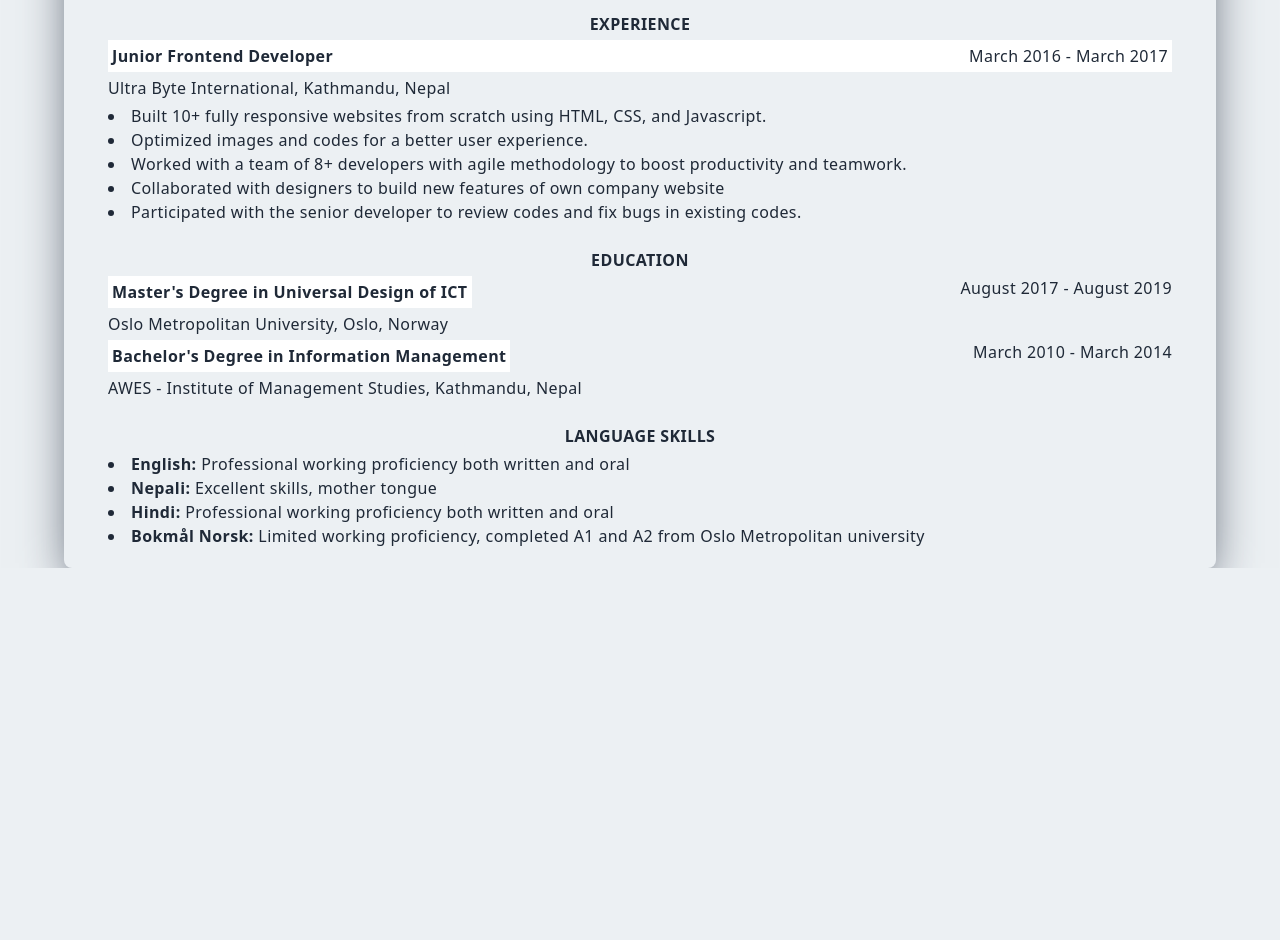
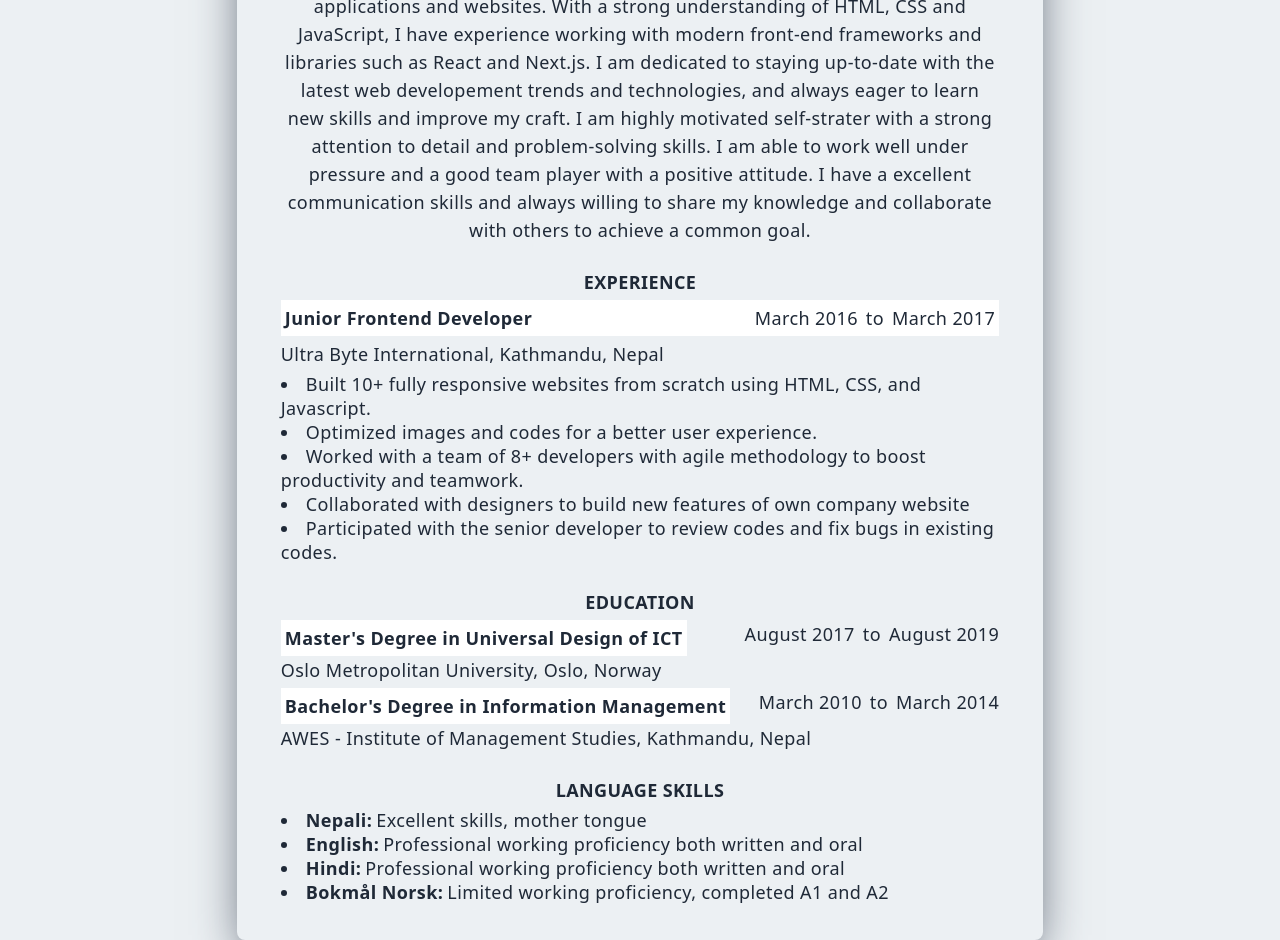
Before and after one commit to Amrit199/portfolio, a Next.js app: page /Resume in a window 1280 px wide. Shown: the part 360-1300 px from the top of the page. Before the commit the page ends 928 px from the top, so only its background shows below. Built offline with nearby package versions, Linux system fonts and the light colour scheme.

Commit message:
formatted and categroized
formatted and categroized

```diff
--- a/data.js
+++ b/data.js
@@ -331,4 +331,67 @@ export const Data = {
       ],
     },
   ],
+
+  about: {
+    title: "Who I AM",
+    parag1: "I am passionate for creating visually stunning and highly functional web applications and websites. With a strong understanding of HTML, CSS and JavaScript, I have experience working with modern front-end frameworks and libraries such as React and Next.js. I am dedicated to staying up-to-date with the latest web developement trends and technologies, and always eager to learn new skills and improve my craft. I am highly motivated self-strater with a strong attention to detail and problem-solving skills. I am able to work well under pressure and a good team player with a positive attitude. I have a excellent communication skills and always willing to share my knowledge and collaborate with others to achieve a common goal.",
+    parag2: "I have a Master&#39;s degree in Universal Design of ICT and Bachelor&#39;s degree in Information Management System. I have a experience of working as a junior front-end developer for a year and worked on several personal projects to boost solid foundation in this field.",
+  },
+
+  works: {
+    position: "Junior Frontend Developer",
+    start: "March 2016",
+    end: "March 2017",
+    company: "Ultra Byte International, Kathmandu, Nepal",
+    responsibilities: [
+      {
+        title: "Built 10+ fully responsive websites from scratch using HTML, CSS, and Javascript.",
+      },
+      {
+        title: "Optimized images and codes for a better user experience.",
+      },{
+        title: "Worked with a team of 8+ developers with agile methodology to boost productivity and teamwork.",
+      },
+      {
+        title: "Collaborated with designers to build new features of own company website",
+      },
+      {
+        title: "Participated with the senior developer to review codes and fix bugs in existing codes.",
+      },
+    ],
+  },
+
+  educations: [
+    {
+      degree: "Master's Degree in Universal Design of ICT",
+      start: "August 2017",
+      end: "August 2019",
+      university: "Oslo Metropolitan University, Oslo, Norway",
+    },
+    {
+      degree: "Bachelor's Degree in Information Management",
+      start: "March 2010",
+      end: "March 2014",
+      university: "AWES - Institute of Management Studies, Kathmandu, Nepal",
+    },
+  ],
+
+  languages: [
+    {
+      title: "Nepali",
+      level: "Excellent skills, mother tongue",
+    },
+    {
+      title: "English",
+      level: "Professional working proficiency both written and oral",
+    },
+    {
+      title: "Hindi",
+      level: "Professional working proficiency both written and oral",
+    },
+    {
+      title: "Bokmål Norsk",
+      level: "Limited working proficiency, completed A1 and A2",
+    },
+  ]
 };
--- a/pages/About.jsx
+++ b/pages/About.jsx
@@ -2,6 +2,7 @@ import { AnimatePresence, motion } from "framer-motion";
 import Image from "next/image";
 import React from "react";
 import about from "../public/assets/about.jpg";
+import { Data } from "../data";
 
 const About = () => {
   return (
@@ -30,27 +31,9 @@ const About = () => {
             animate={{ x: 0 }}
             // whileInView={{ x: "0" }}
           >
-            <h2>Who I Am</h2>
-            <p className="text-base md:text-xl">
-              I am passionate for creating visually stunning and highly
-              functional web applications and websites. With a strong
-              understanding of HTML, CSS and JavaScript, I have experience
-              working with modern front-end frameworks and libraries such as
-              React and Next.js. I am dedicated to staying up-to-date with the
-              latest web developement trends and technologies, and always eager
-              to learn new skills and improve my craft. I am highly motivated
-              self-strater with a strong attention to detail and problem-solving
-              skills. I am able to work well under pressure and a good team
-              player with a positive attitude. I have a excellent communication
-              skills and always willing to share my knowledge and collaborate
-              with others to achieve a common goal.
-            </p>
-            <p className="text-base md:text-xl">
-              I have a Master&#39;s degree in Universal Design of ICT and Bachelor&#39;s
-              degree in Information Management System. I have a experience of
-              working as a junior front-end developer for a year and worked on
-              several personal projects to boost solid foundation in this field.
-            </p>
+            <h2>{Data.about.title}</h2>
+            <p className="text-base md:text-xl">{Data.about.parag1}</p>
+            <p className="text-base md:text-xl">{Data.about.parag2}</p>
           </motion.div>
         </div>
       </div>
--- a/pages/Resume.jsx
+++ b/pages/Resume.jsx
@@ -1,104 +1,75 @@
 import React from "react";
 import { BsLinkedin, BsGithub } from "react-icons/bs";
+import { Data } from "../data";
+import Socialcontacts from "../components/Socialcontacts";
 
 const Resume = () => {
   return (
-    <div id="Resume" className=" w-full h-full pt-20">
+    <div
+      id="Resume"
+      className=" w-full lg:w-[70%] mx-auto lg:text-lg h-full pt-20"
+    >
       <h1 className=" text-center pb-4">Resume</h1>
-      <div className="w-[90%] mx-auto h-full px-1 py-4 lg:px-10 shadow-2xl shadow-gray-700 flex flex-col gap-4 rounded-lg">
+      <div className="w-[90%] mx-auto h-full px-1 py-4 lg:py-8 lg:px-10 shadow-2xl shadow-gray-700 flex flex-col gap-4 rounded-lg">
         {/* Name and icons */}
-        <div className="w-full p-1 bg-white flex items-center justify-between">
+        <div className="w-full p-1 lg:p-4 bg-white flex items-center justify-between">
           <h2>Amrit Tamang</h2>
           <div className="flex items-center justify-between gap-3">
-            <BsLinkedin
-              size={30}
-              color="0077B5"
-              className=" shadow-xl shadow-black/30 rounded-full cursor-pointer transition-transform hover:scale-125"
-            />
-            <BsGithub
-              size={30}
-              color="171515"
-              className=" shadow-xl shadow-black/30 rounded-full cursor-pointer transition-transform hover:scale-125"
-            />
+            {Data.socialicons.map((icon, id) => (
+              <Socialcontacts key={id} item={icon} />
+            ))}
           </div>
         </div>
         {/* profile description */}
         <div className=" w-full p-1 flex flex-col gap-3 text-center">
           <h3>FRONT-END DEVELOPER</h3>
-          <p>
-            Passionate front-end developer with a master&apos;s degree in
-            computer science. Skilled in developing modern web applications and
-            websites with years of experience. Capable of learning new
-            technologies and solving critical problems. Able to work well under
-            pressure and a good team player with a positive attitude.
-          </p>
+          <p>{Data.about.parag1}</p>
         </div>
         {/* experience */}
         <div className=" w-full p-1 flex flex-col gap-1">
           <h3 className="text-center">EXPERIENCE</h3>
           <div className="w-full bg-white p-1 flex items-center justify-between">
-            <h4>Junior Frontend Developer</h4>
-            <p>March 2016 - March 2017</p>
+            <h4>{Data.works.position}</h4>
+            <p>
+              <span>{Data.works.start}</span>
+              <span className="mx-2">to</span>
+              <span>{Data.works.end}</span>
+            </p>
           </div>
-          <p>Ultra Byte International, Kathmandu, Nepal</p>
+          <p>{Data.works.company}</p>
           <ul className=" text-start list-disc list-inside leading-6">
-            <li>
-              Built 10+ fully responsive websites from scratch using HTML, CSS,
-              and Javascript.
-            </li>
-            <li>Optimized images and codes for a better user experience.</li>
-            <li>
-              Worked with a team of 8+ developers with agile methodology to
-              boost productivity and teamwork.
-            </li>
-            <li>
-              Collaborated with designers to build new features of own company
-              website
-            </li>
-            <li>
-              Participated with the senior developer to review codes and fix
-              bugs in existing codes.
-            </li>
+            {Data.works.responsibilities.map((responsibility, id) => (
+              <li key={id}>{responsibility.title}</li>
+            ))}
           </ul>
         </div>
         {/* education */}
         <div className=" w-full p-1 flex flex-col gap-1">
           <h3 className="text-center">EDUCATION</h3>
-          <div className="w-full flex flex-col md:flex-row justify-between">
-            <h4 className="bg-white p-1">
-              Master's Degree in Universal Design of ICT
-            </h4>
-            <p>August 2017 - August 2019</p>
-          </div>
-          <p>Oslo Metropolitan University, Oslo, Norway</p>
-          <div className="w-full flex flex-col md:flex-row justify-between">
-            <h4 className=" bg-white p-1">
-              Bachelor's Degree in Information Management
-            </h4>
-            <p>March 2010 - March 2014</p>
-          </div>
-          <p>AWES - Institute of Management Studies, Kathmandu, Nepal</p>
+          {Data.educations.map((education, id) => (
+            <div key={id}>
+              <div className="w-full flex flex-col md:flex-row justify-between">
+                <h4 className="bg-white p-1">{education.degree}</h4>
+                <p>
+                  <span>{education.start}</span>
+                  <span className="mx-2">to</span>
+                  <span>{education.end}</span>
+                </p>
+              </div>
+              <p>{education.university}</p>
+            </div>
+          ))}
         </div>
         {/* language skills */}
         <div className=" w-full p-1 flex flex-col gap-1">
           <h3 className=" text-center">LANGUAGE SKILLS</h3>
           <ul className=" text-start list-disc list-inside leading-6">
-            <li>
-              <span className="font-bold">English:</span> Professional working
-              proficiency both written and oral
-            </li>
-            <li>
-              <span className="font-bold">Nepali:</span> Excellent skills,
-              mother tongue
-            </li>
-            <li>
-              <span className="font-bold">Hindi:</span> Professional working
-              proficiency both written and oral
-            </li>
-            <li>
-              <span className="font-bold">Bokmål Norsk:</span> Limited working
-              proficiency, completed A1 and A2 from Oslo Metropolitan university
-            </li>
+            {Data.languages.map((language, id) => (
+              <li key={id}>
+                <span className="font-bold mr-1">{language.title}:</span>
+                {language.level}
+              </li>
+            ))}
           </ul>
         </div>
       </div>
--- a/pages/_document.js
+++ /dev/null
@@ -1,13 +0,0 @@
-import { Html, Head, Main, NextScript } from 'next/document'
-
-export default function Document() {
-  return (
-    <Html lang="en">
-      <Head />
-      <body>
-        <Main />
-        <NextScript />
-      </body>
-    </Html>
-  )
-}
```
